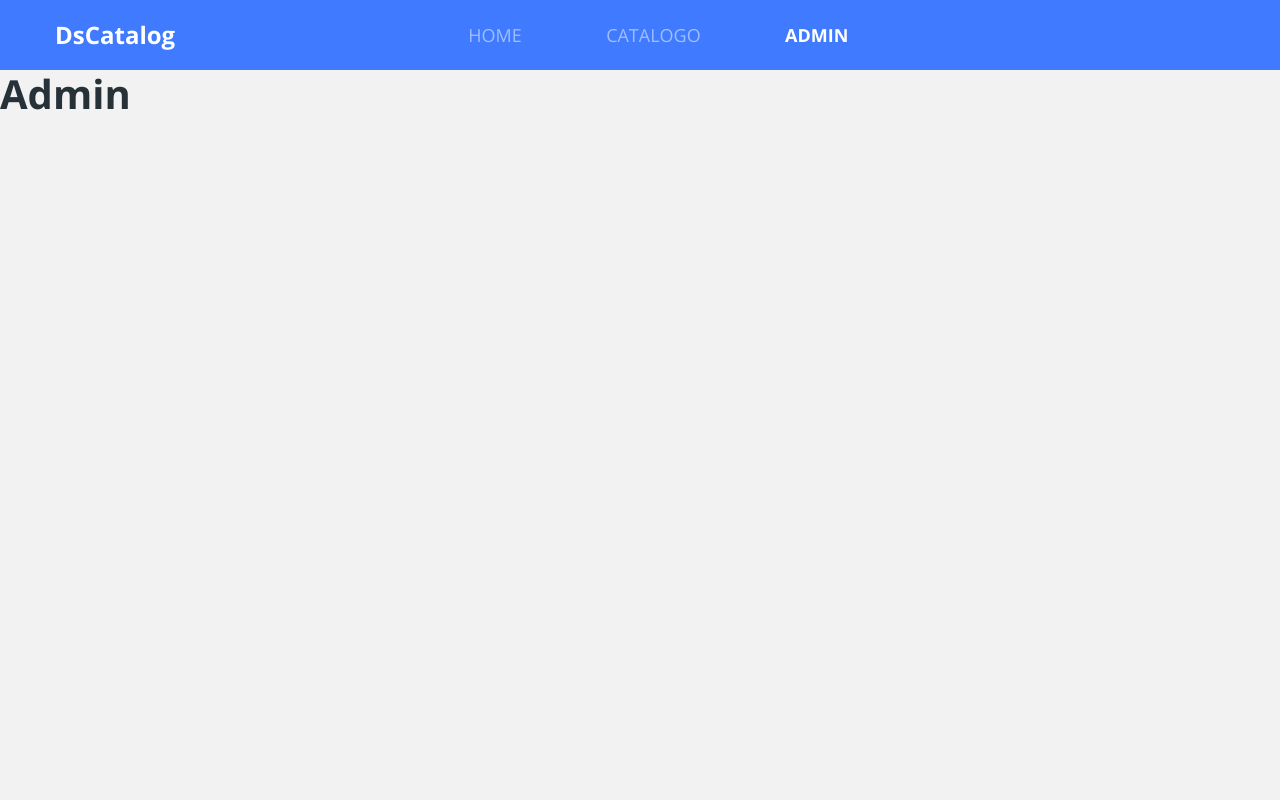
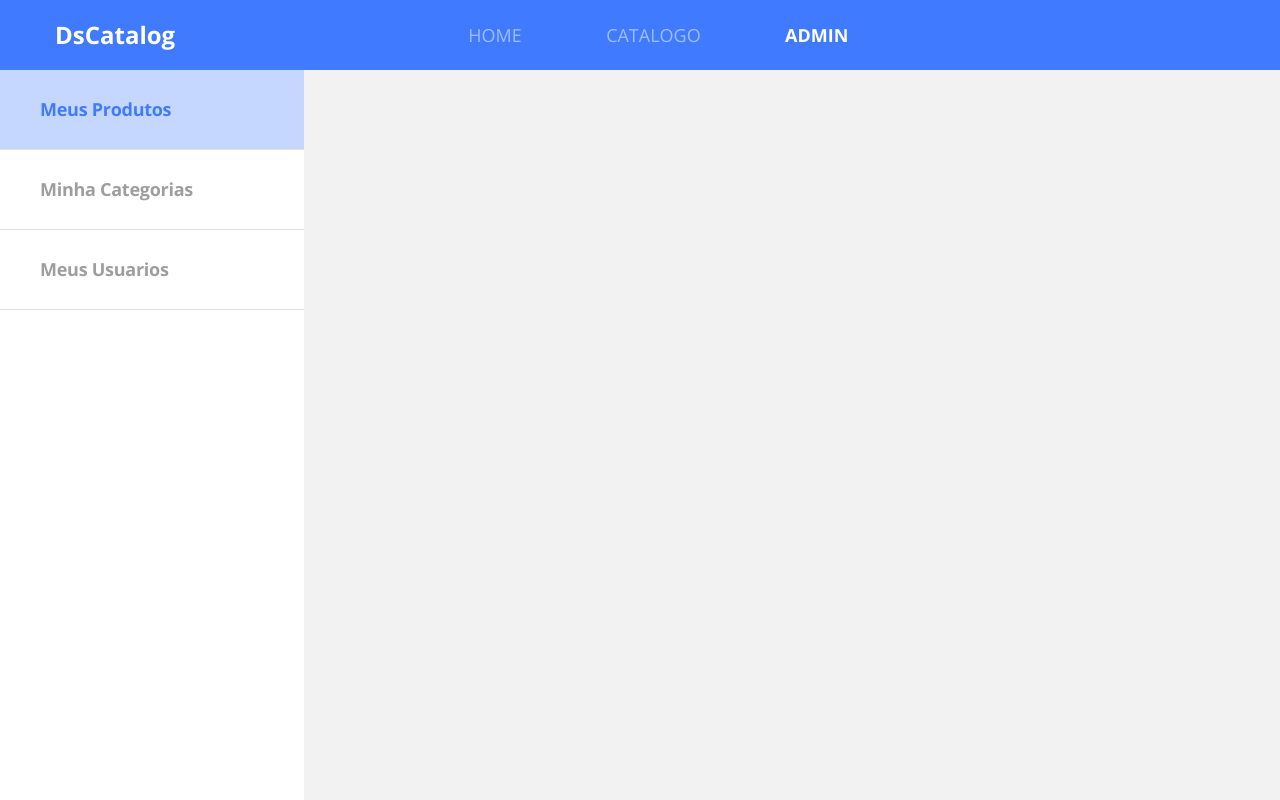
Before and after one commit to JuanAliaga/dscatalog, a React (Create React App) app in the folder front-web/: page /admin in a window 1280 px wide. Built offline with nearby package versions, Linux system fonts and the light colour scheme.

Commit message:
Add admin NavBar

```diff
--- /dev/null
+++ b/front-web/src/pages/Admin/components/NavBar/index.tsx
@@ -0,0 +1,22 @@
+import React from 'react';
+import './styles.scss'
+
+const NavBar = () => {
+    return (
+        <nav className="admin-nav-container">
+            <ul>
+                <li>
+                    <a href="link" className="admin-nav-item active">Meus Produtos</a>
+                </li>
+                <li>
+                    <a href="link" className="admin-nav-item">Minha Categorias</a>
+                </li>
+                <li>
+                    <a href="link" className="admin-nav-item">Meus Usuarios</a>
+                </li>
+            </ul>
+        </nav>
+    )
+}
+
+export default NavBar;
--- /dev/null
+++ b/front-web/src/pages/Admin/components/NavBar/styles.scss
@@ -0,0 +1,28 @@
+.admin-nav-container{
+    width:304px;
+    background: #FFF;
+    height:calc(100vh - 70px);
+}
+
+.admin-nav-item{
+    height: 80px;
+    display:block;
+    border-bottom: 1px solid #E1E1E1;
+    display:flex;
+    padding-left: 40px;
+    align-items: center;
+    font-weight: bold;
+    font-size: 18px;
+    line-height: 25px;
+    letter-spacing: -0.015em;
+    color: #9E9E9E;
+
+    &.active{
+        background: rgba(64, 123, 255, 0.3);
+        color: #407BFF;
+    }
+
+    &:hover{
+        color: #407BFF;
+    }
+}
--- a/front-web/src/pages/Admin/index.tsx
+++ b/front-web/src/pages/Admin/index.tsx
@@ -1,9 +1,10 @@
 import React from 'react';
+import NavBar from './components/NavBar';
 
 const Admin = () =>{
     return (
     <div>
-        <h1> Admin</h1>
+        <NavBar/>
     </div>
     )
 }
```
Also changed, not shown: 1 other file (tests, documents, lock files or other folders).
